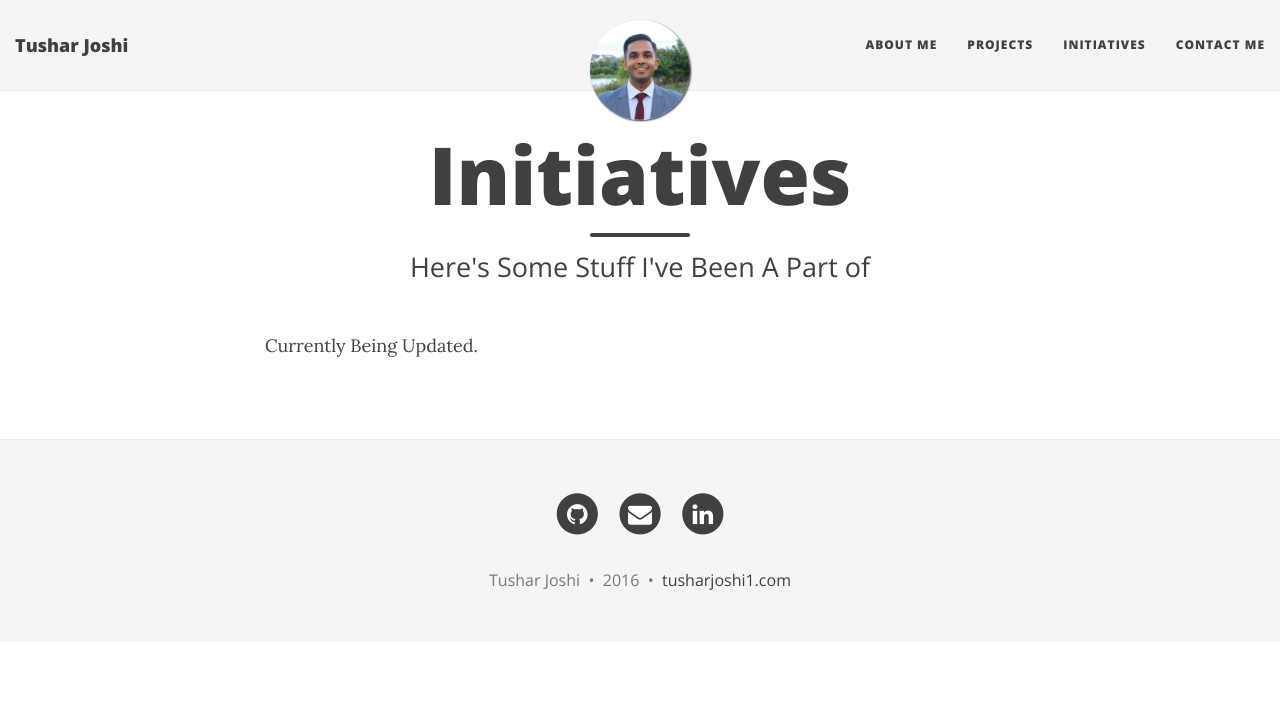
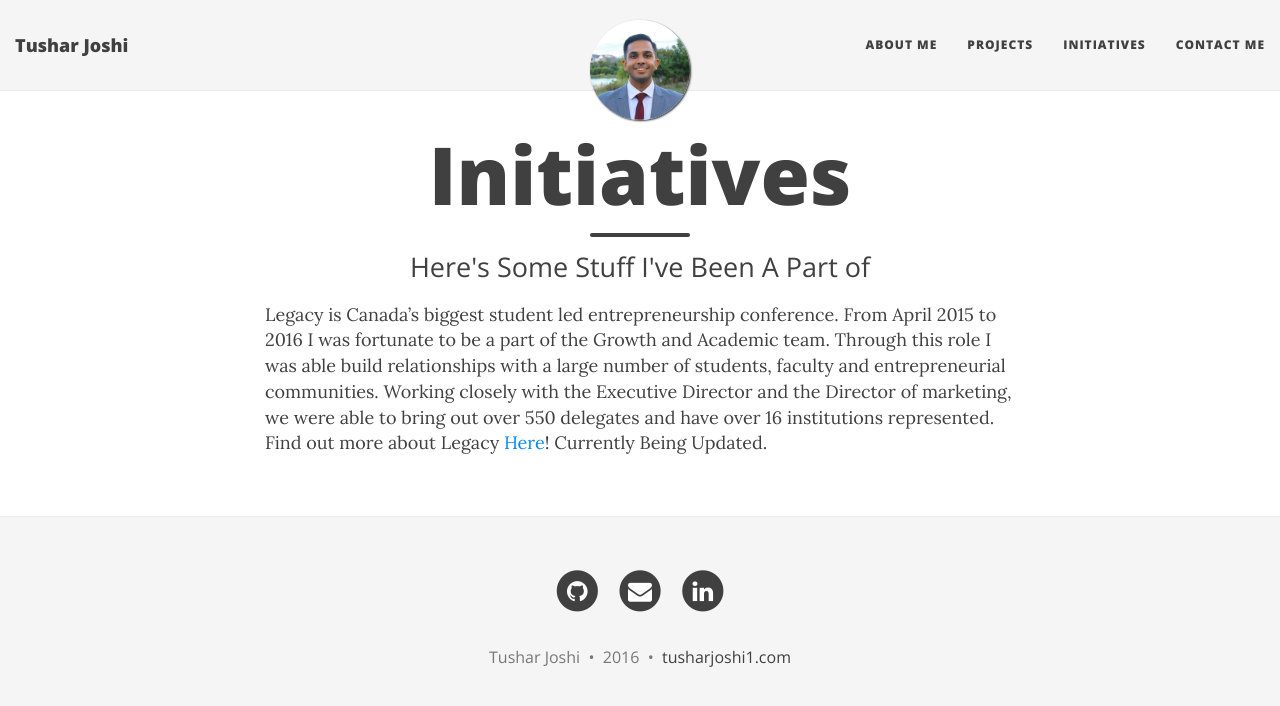
Before and after one commit to tusharjoshi1/tusharjoshi1.github.io, a Jekyll site: the page built from initiatives.md, in a window 1280 px wide. Shown: the top 706 px of the page. Built offline with Jekyll 4.4.1, drawn with Linux system fonts in a browser that asks for light colours; nearby versions of some CDN libraries.

Commit message:
Update initiatives.md

```diff
--- a/initiatives.md
+++ b/initiatives.md
@@ -3,6 +3,21 @@ layout: page
 title: Initiatives
 subtitle: Here's Some Stuff I've Been A Part of
 ---
+<html>
+  <head>
+    <title>Legacy Canada</title>
+  </head>
+  <body>
+  Legacy is Canada’s biggest student led entrepreneurship conference. From April 2015 to 2016 I was fortunate to be a part of the Growth and Academic team. Through this role I was able build relationships with a large number of students, faculty and entrepreneurial communities.
+Working closely with the Executive Director and the Director of marketing, we were able to bring out over 550 delegates and have over 16 institutions represented.
+Find out more about Legacy <a href="httpshttp://www.legacycan.ca/">Here</a>!
+</body>
+
+
+
+
+
+
 
 Currently Being Updated.
 <ul>
```
